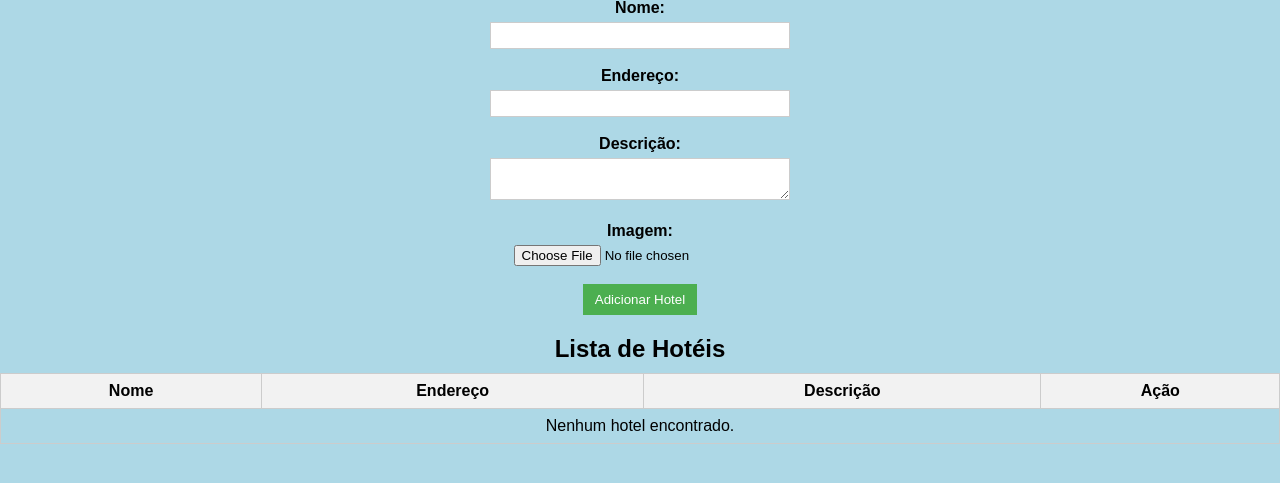
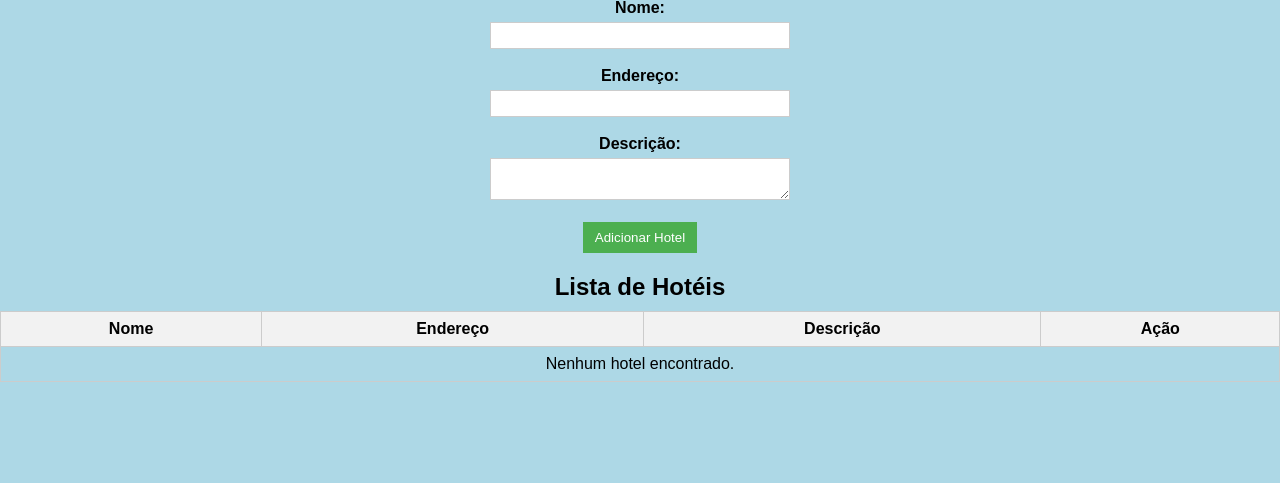
Before and after one commit to johndiih/site_hotel, a PHP site: page /hoteis.php in a window 1280 px wide. Shown: the part 174-657 px from the top of the page. Run offline with PHP 8.4, Linux system fonts and the light colour scheme; data that the repository does not hold is empty.

```diff
--- a/hoteis.php
+++ b/hoteis.php
@@ -146,15 +146,12 @@
         $endereco = $_POST['endereco'];
         $descricao = $_POST['descricao'];
 
-        // Verifica se uma imagem foi enviada
-        if (isset($_FILES['imagem'])) {
-            $imagem = $_FILES['imagem']['tmp_name'];
-            $imagemConteudo = file_get_contents($imagem);
+
 
             // Insere o hotel e a imagem no banco de dados
-            $sql = "INSERT INTO hoteis (nome, endereco, descricao, imagem) VALUES (?, ?, ?, ?)";
+            $sql = "INSERT INTO hoteis (nome, endereco, descricao ) VALUES (?, ?, ?)";
             $stmt = $conn->prepare($sql);
-            $stmt->bind_param("sssb", $nome, $endereco, $descricao, $imagemConteudo);
+            $stmt->bind_param("sssb", $nome, $endereco, $descricao,);
 
             if ($stmt->execute()) {
                 echo "Hotel adicionado com sucesso.";
@@ -163,9 +160,7 @@
             }
 
             $stmt->close();
-        } else {
-            echo "Erro: nenhuma imagem enviada.";
-        }
+
     }
 
     // Verifica se o formulário de edição/exclusão foi submetido
@@ -201,8 +196,7 @@
         <label for="descricao">Descrição:</label>
         <textarea id="descricao" name="descricao" required></textarea><br><br>
 
-        <label for="imagem">Imagem:</label>
-        <input type="file" id="imagem" name="imagem" required><br><br>
+
 
         <input type="submit" name="adicionar" value="Adicionar Hotel">
     </form>
```
